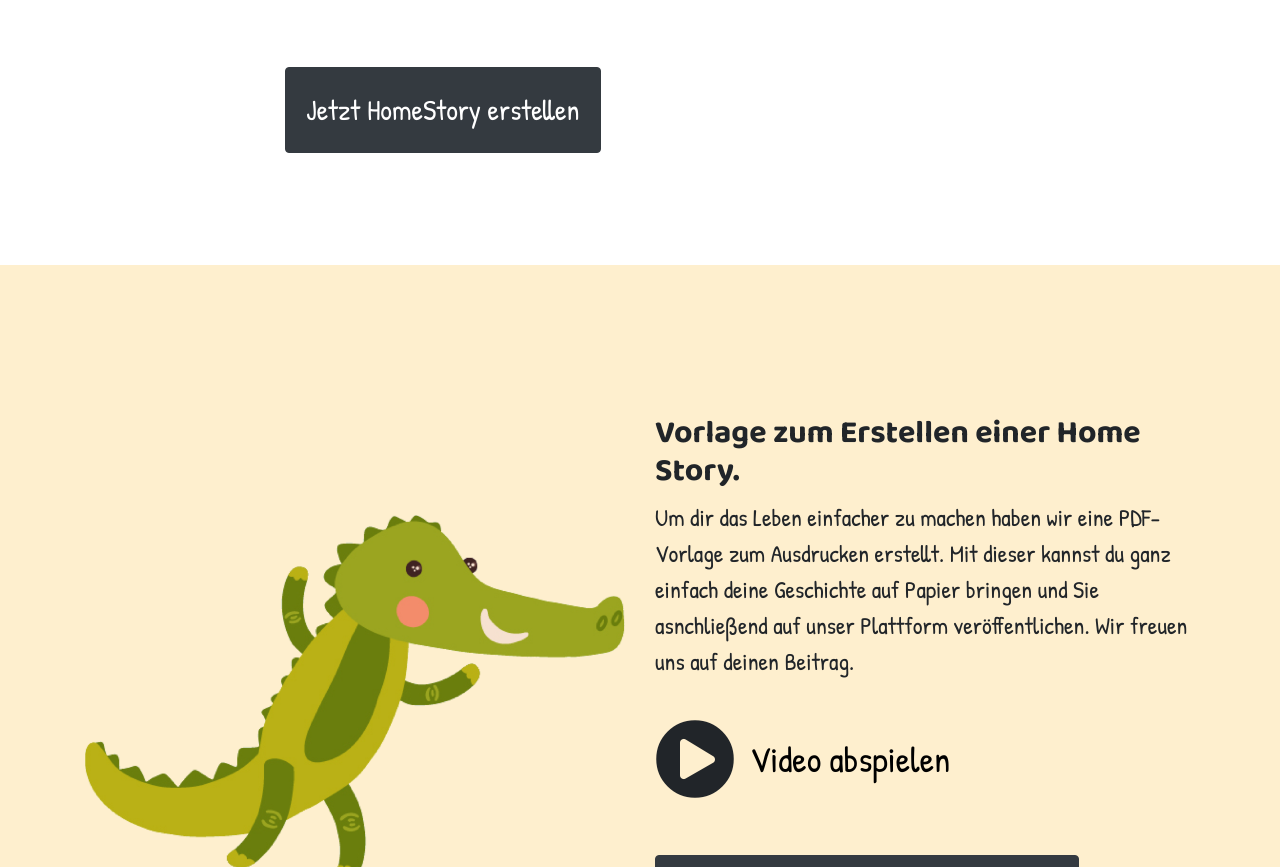
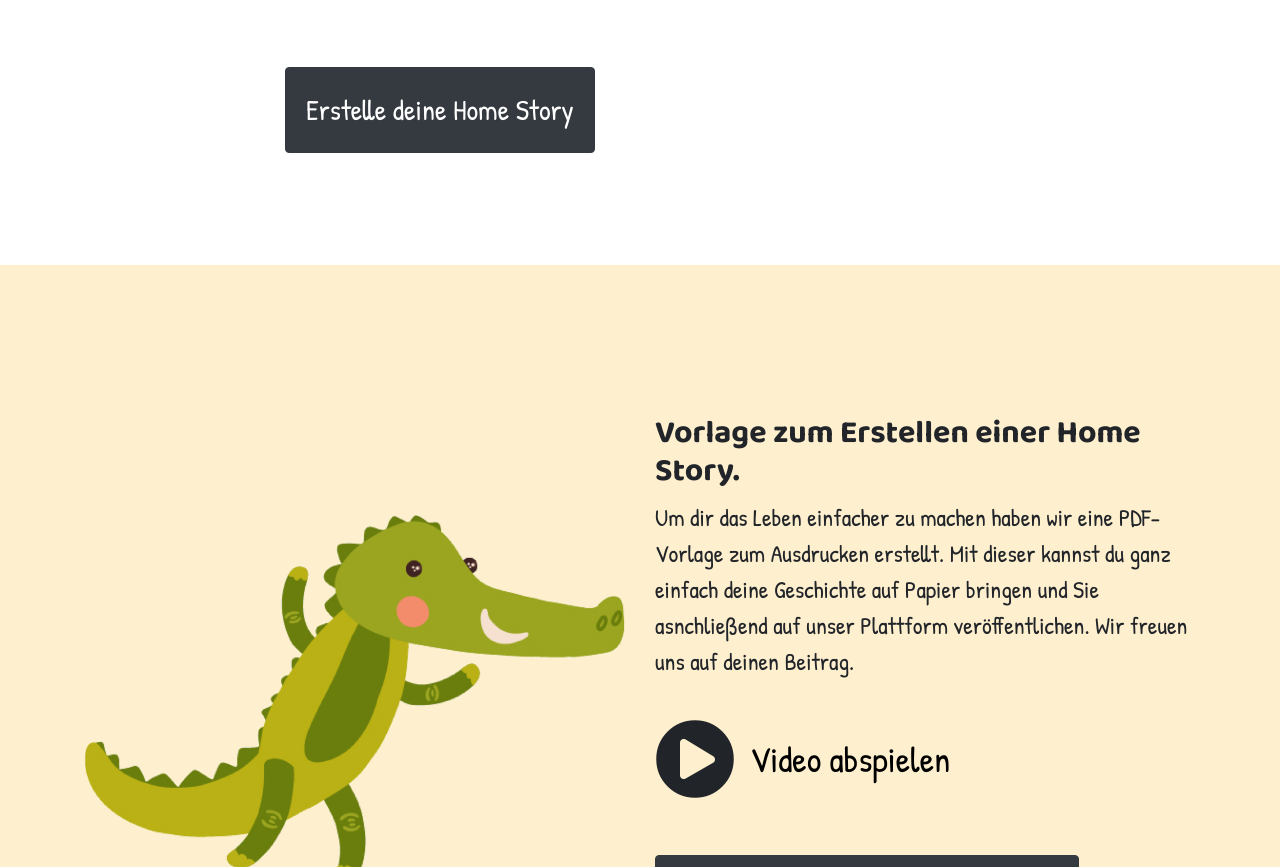
Before and after one commit to lockeyo/HomeStories, a website: page index.html in a window 1280 px wide. Shown: the part 2069-2936 px from the top of the page. Drawn offline with Linux system fonts and the light colour scheme.

Commit message:
Change text

```diff
--- a/index.html
+++ b/index.html
@@ -181,7 +181,7 @@
           </div>
 
           <a href="https://forms.gle/zHJBbZ2YN3eXL2Ta6" target="_blank" class="btn btn-dark" style="padding: 20px; font-size: 180%; margin: 70px 0 0 0">
-            Jetzt HomeStory erstellen
+            Erstelle deine Home Story
           </a>
 
         </div>
```
